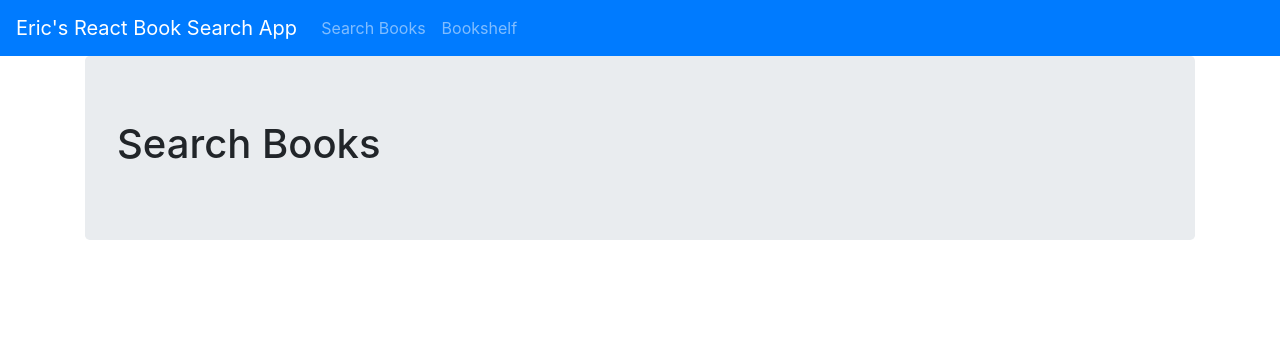
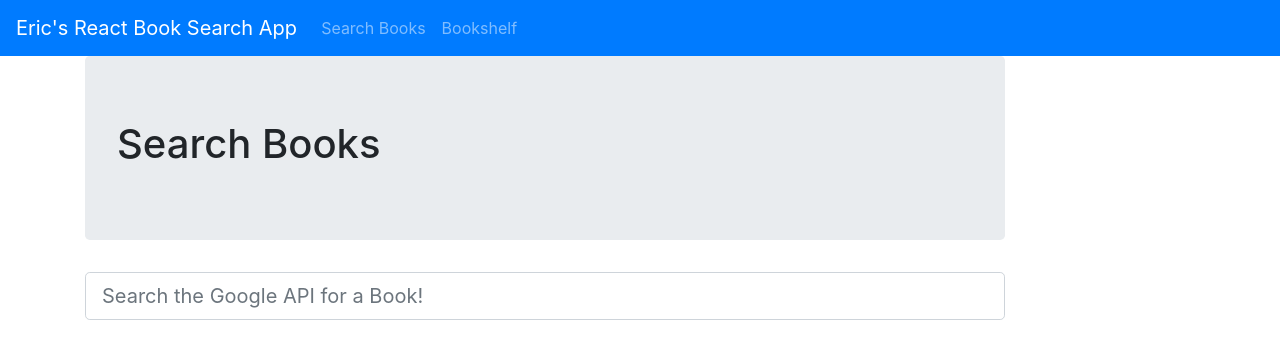
Before and after one commit to eghove/nyt-google-books-search, a React (Create React App) app in the folder client/: page / in a window 1280 px wide. Shown: the top 358 px of the page. Built offline with nearby package versions, Linux system fonts and the light colour scheme.

Commit message:
starting to set up the state on the search page

```diff
--- /dev/null
+++ b/client/src/components/SearchBar/index.js
@@ -0,0 +1,10 @@
+import React from "react";
+
+function SearchBar (props) {
+  return (
+    <div className="input-group input-group-lg">
+      <input className = "form-control" type = "text" {...props} />
+    </div>
+  );
+}
+export default SearchBar;
--- a/client/src/pages/Search.js
+++ b/client/src/pages/Search.js
@@ -5,18 +5,32 @@
 import { Container, Row, Col } from "../components/Grid";
 // import the jumbotron
 import Jumbotron from "../components/Jumbotron";
+// import the search bar
+import SearchBar from "../components/SearchBar"
 
 class Search extends Component {
-  // state will likely go here
+
+  state = {
+    bookResults: [],
+    bookSearch: ""
+  };
 
   render() {
     return (
       <Container>
         <Row>
-          <Col size = "md-12">
+          <Col size = "md-10">
           <Jumbotron>
             <h1>Search Books</h1>
           </Jumbotron>
+          </Col>
+        </Row>
+        <Row>
+          <Col size = "md-10">
+            <SearchBar
+              name = "bookSearch"
+              placeholder = "Search the Google API for a Book!"
+            />
           </Col>
         </Row>
       </Container>
```
